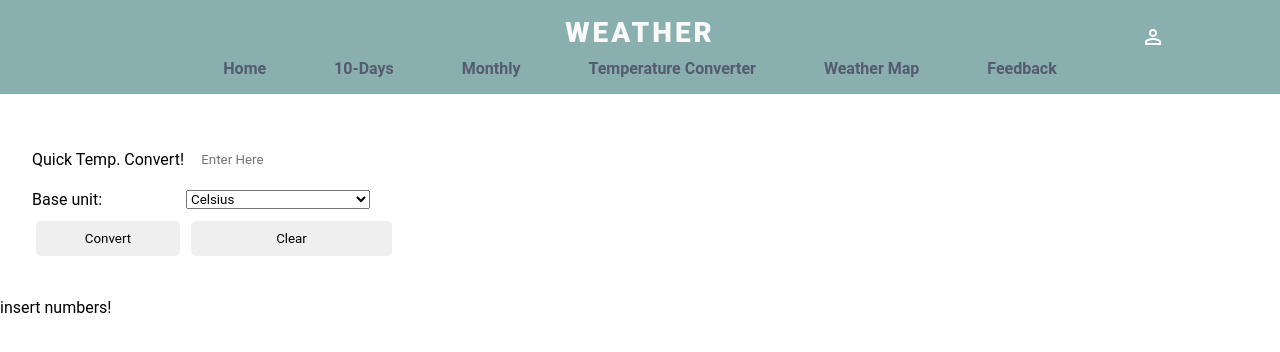
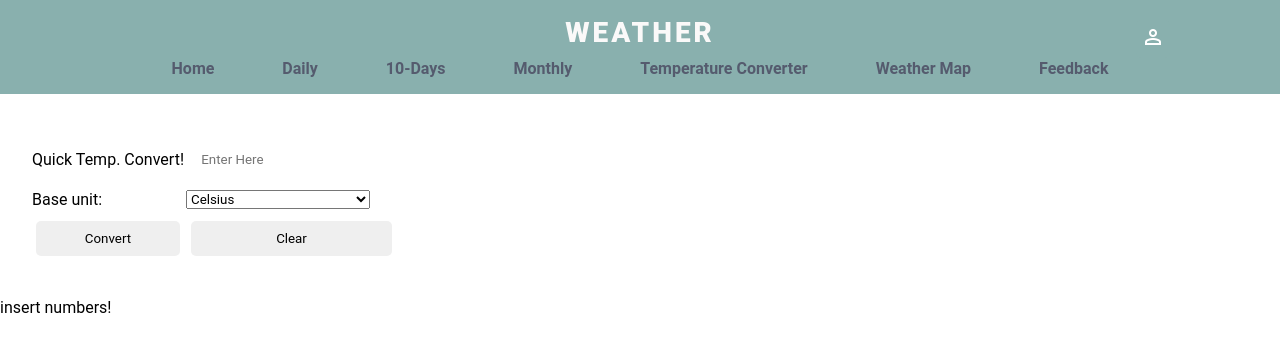
Before and after one commit to Jinkouu/41026TuesGroup2, a PHP site: page /tempConvert.php in a window 1280 px wide. Shown: the top 352 px of the page. Run offline with PHP 8.4, Linux system fonts and the light colour scheme; some web fonts are replaced.

Commit message:
Finalising header bars

```diff
--- a/tempConvert.php
+++ b/tempConvert.php
@@ -23,7 +23,7 @@
                 <div class="container">
                     <div class="hyperlinks">
                             <a href="index.php">Home</a>
-
+                            <a href="daily.php">Daily</a>
                             <a href="#">10-Days</a>
                             <a href="#">Monthly</a>
                             <a href="tempConvert.php">Temperature Converter</a>
```
